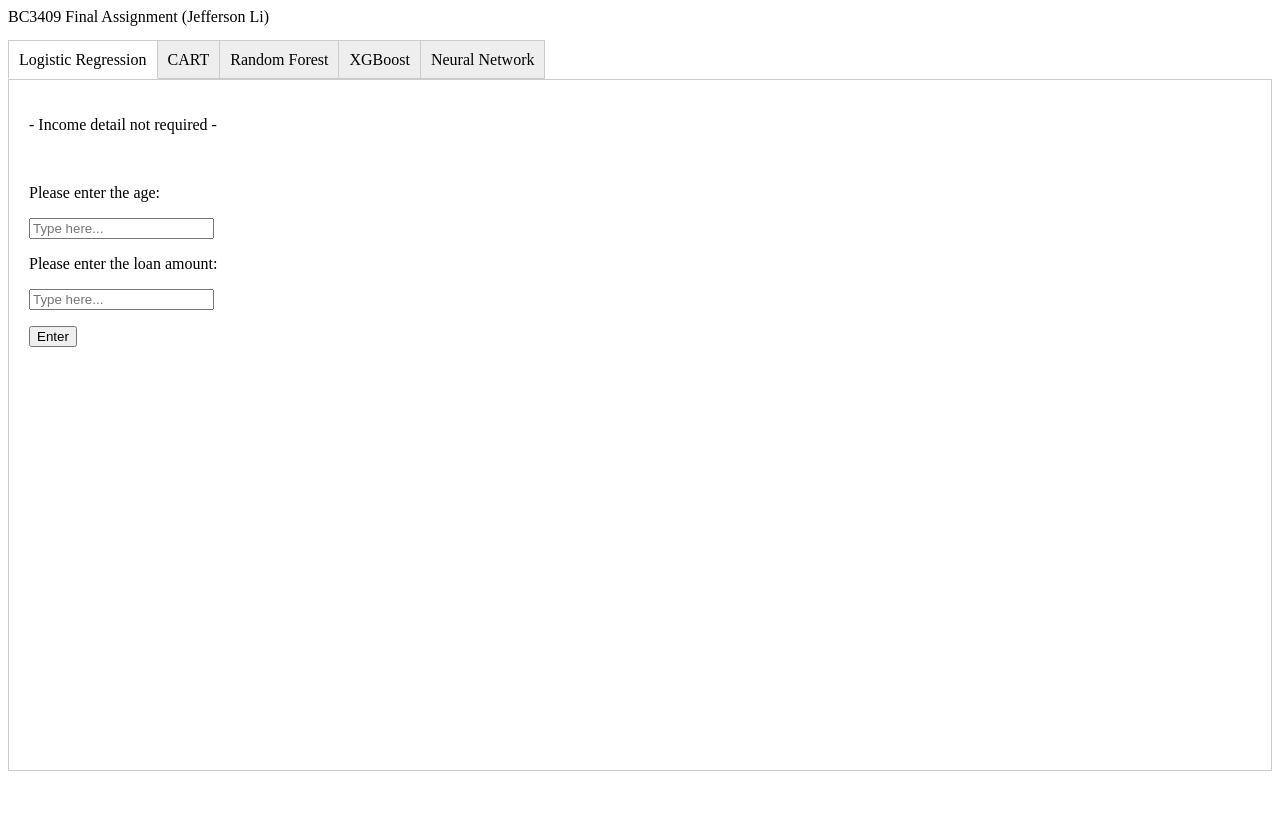
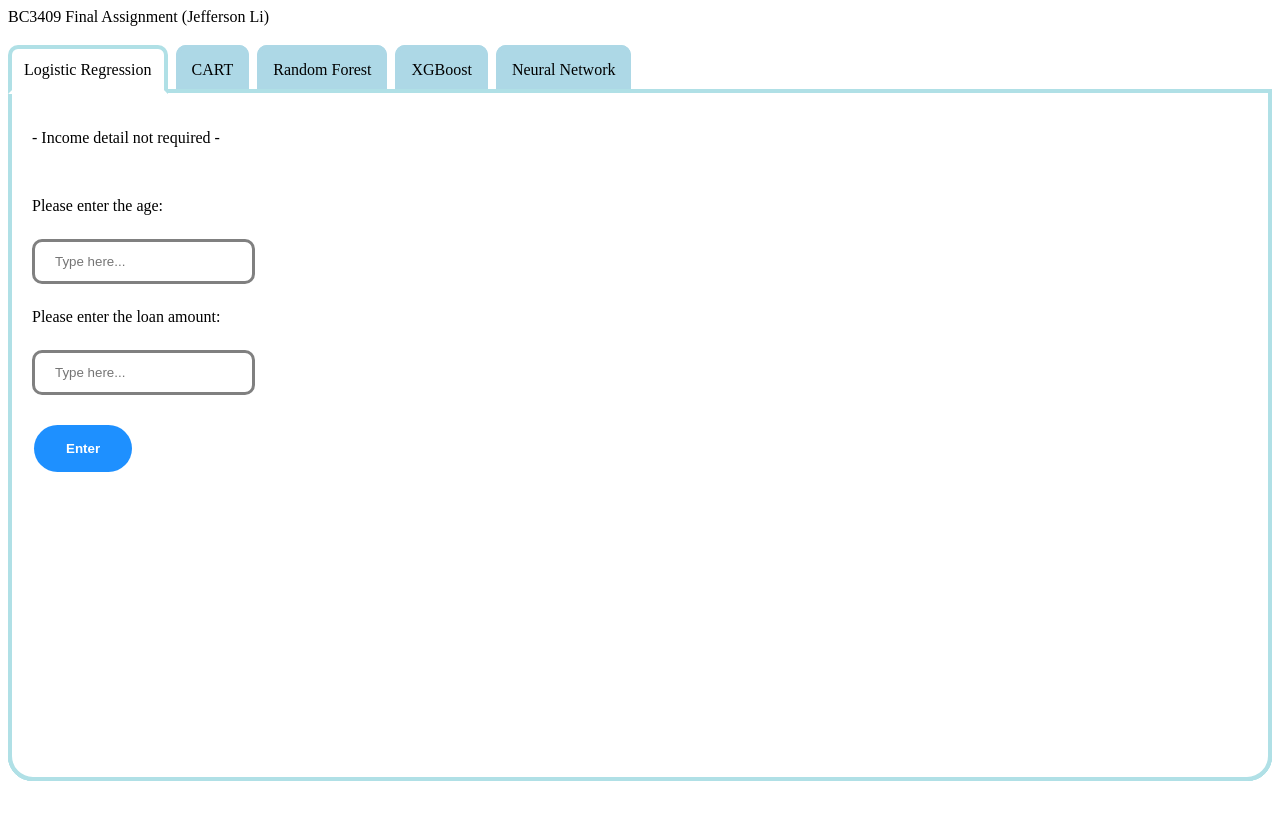
Before and after one commit to JLZJ/BC3409-Final-Assignment, a Flask app: page / in a window 1280 px wide. Before the commit the page ends 771 px from the top, so only its background shows below. Run offline with Flask 2, Linux system fonts and the light colour scheme.

Commit message:
Update stylesheet.css

```diff
--- a/BC3409 Final Assignment Heroku/static/styles/stylesheet.css
+++ b/BC3409 Final Assignment Heroku/static/styles/stylesheet.css
@@ -2,18 +2,21 @@
   position: relative;
   min-height: 90vh; /* This part sucks */
   clear: both;
-  margin: 25px 0;
+  margin: 35px 0;
 }
 .tab {
   float: left;
 }
 .tab label {
-  background: #eee;
-  padding: 10px;
-  border: 1px solid #ccc;
-  margin-left: -1px;
+  background: lightblue;
+  border-top-right-radius: 10px;
+  border-top-left-radius: 10px;
+  padding: 12px;
+  border: 4px solid lightblue;
+  margin-left: 8px;
   position: relative;
-  left: 1px;
+  left: -8px;
+  cursor: pointer;
 }
 .tab [type=radio] {
   display: none;
@@ -26,19 +29,36 @@
   right: 0;
   bottom: 0;
   padding: 20px;
-  border: 1px solid #ccc;
+  border: 4px solid powderblue;
+  border-bottom-left-radius: 25px;
+  border-bottom-right-radius: 25px;
 }
-.input [type=submit] {
-  background: greenyellow;
+input[type=submit] {
+  background-color: dodgerblue;
+  border: none;
+  color: white;
+  font-weight: bold;
   padding: 16px 32px;
+  text-decoration: none;
+  margin: 6px 2px;
+  cursor: pointer;
+  border-radius: 25px;
 }
-.input::placeholder {
-  background: white;
-  padding: 20px;
+input[type=number] {
+  border: 3px solid grey;
+  padding: 12px 20px;
+  margin: 8px 0;
+  border-radius: 10px;
+}
+input[type=number]:focus {
+  border: 3px solid black;
+  background-color: lightblue;
 }
 [type=radio]:checked ~ label {
   background: white;
-  border-bottom: 1px solid white;
+  border: 4px solid powderblue;
+  border-bottom: 4px solid white;
+
   z-index: 2;
 }
 [type=radio]:checked ~ label ~ .content {
```
